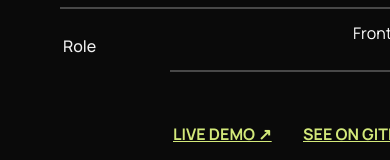
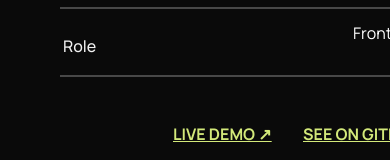
Before and after one commit to patel-vansh1607/capstone-project-mod-1, a website: page index.html in a window 390 px wide. Shown: the part 5151-5311 px from the top of the page. Drawn offline with Linux system fonts and the light colour scheme.

Commit message:
styled hr3

```diff
--- a/Styles/index.css
+++ b/Styles/index.css
@@ -1267,6 +1267,12 @@ input[type="text"] {
   left: -110px;
   top: -2px;
 }
+.textdiv3 .hr3{
+  position: relative;
+  width: 550px;
+  left: -110px;
+  top: -30px;
+}
 
 
 
```
